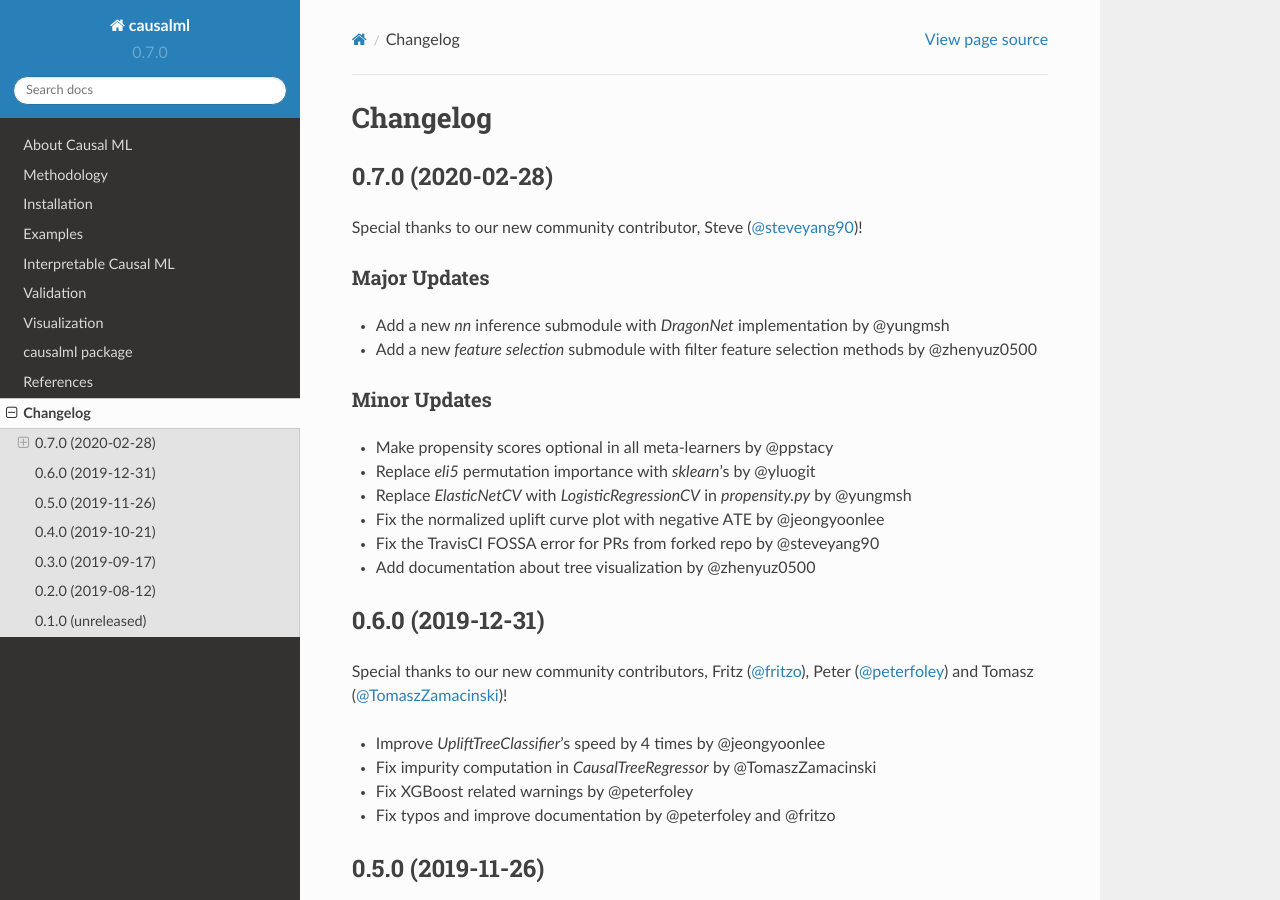
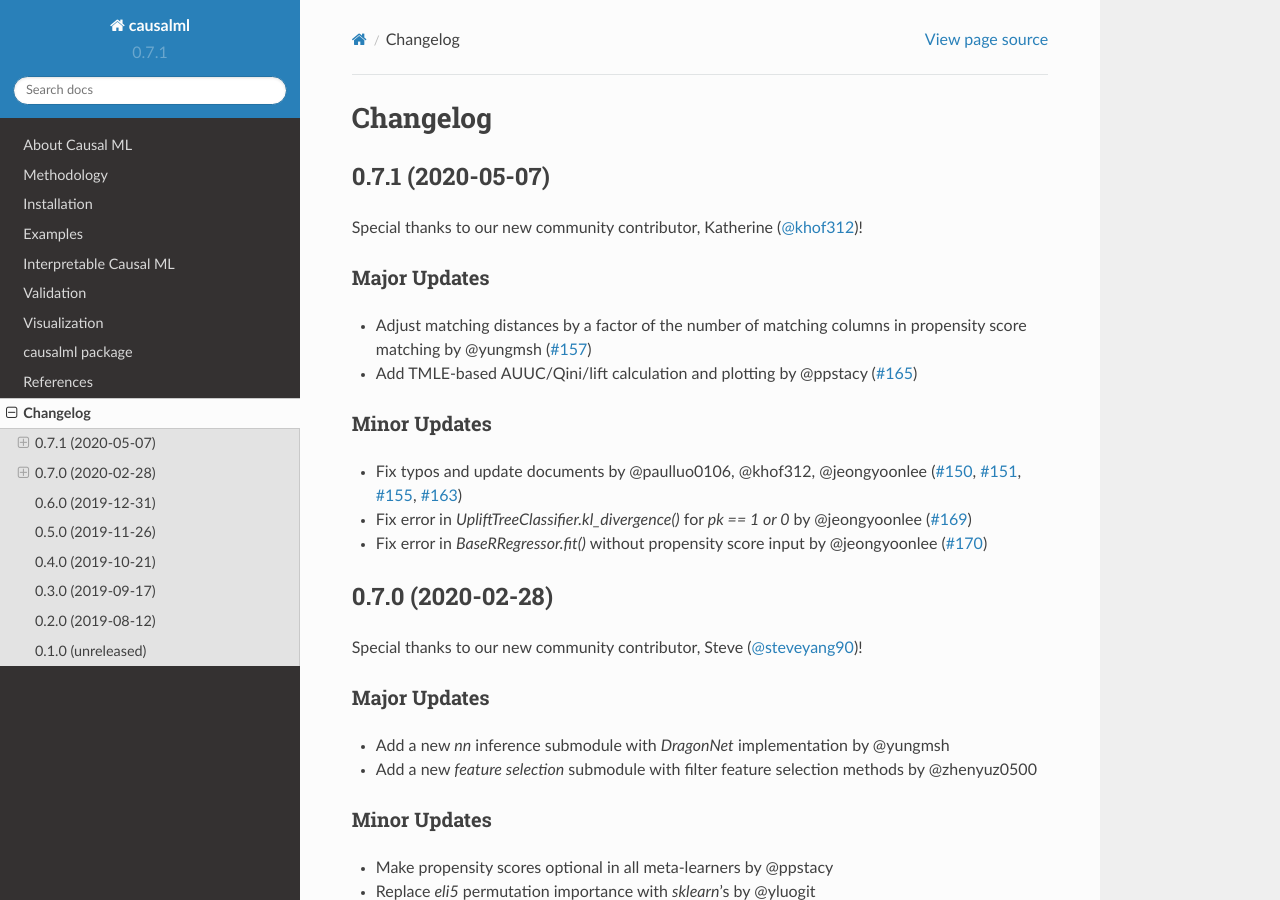
Before and after one commit to uber/causalml, a Sphinx documentation site: the page built from docs/changelog.rst, in a window 1280 px wide and 900 px high. Built offline with Sphinx 7.4.7 and the Read the Docs theme 2.0.0, drawn with Linux system fonts in a browser that asks for light colours; cross-references to code outside the pages are shown as plain code.

Commit message:
up the version to 0.7.1. update changelogs accordingly (#172)

```diff
--- a/causalml/__init__.py
+++ b/causalml/__init__.py
@@ -1,5 +1,5 @@
 name = 'causalml'
-__version__ = '0.7.0'
+__version__ = '0.7.1'
 __all__ = ['dataset',
            'features',
            'inference',
--- a/docs/changelog.rst
+++ b/docs/changelog.rst
@@ -2,6 +2,22 @@
 
 Changelog
 =========
+
+0.7.1 (2020-05-07)
+------------------
+Special thanks to our new community contributor, Katherine (`@khof312 <https://github.com/khof312>`_)!
+
+Major Updates
+~~~~~~~~~~~~~
+- Adjust matching distances by a factor of the number of matching columns in propensity score matching by @yungmsh (`#157 <https://github.com/uber/causalml/pull/157>`_)
+- Add TMLE-based AUUC/Qini/lift calculation and plotting by @ppstacy (`#165 <https://github.com/uber/causalml/pull/165>`_)
+
+Minor Updates
+~~~~~~~~~~~~~
+- Fix typos and update documents by @paulluo0106, @khof312, @jeongyoonlee (`#150 <https://github.com/uber/causalml/pull/150>`_, `#151 <https://github.com/uber/causalml/pull/151>`_, `#155 <https://github.com/uber/causalml/pull/155>`_, `#163 <https://github.com/uber/causalml/pull/163>`_)
+- Fix error in `UpliftTreeClassifier.kl_divergence()` for `pk == 1 or 0` by @jeongyoonlee (`#169 <https://github.com/uber/causalml/pull/169>`_)
+- Fix error in `BaseRRegressor.fit()` without propensity score input by @jeongyoonlee (`#170 <https://github.com/uber/causalml/pull/170>`_)
+
 
 0.7.0 (2020-02-28)
 ------------------
```
Also changed, not shown: 1 other file.
